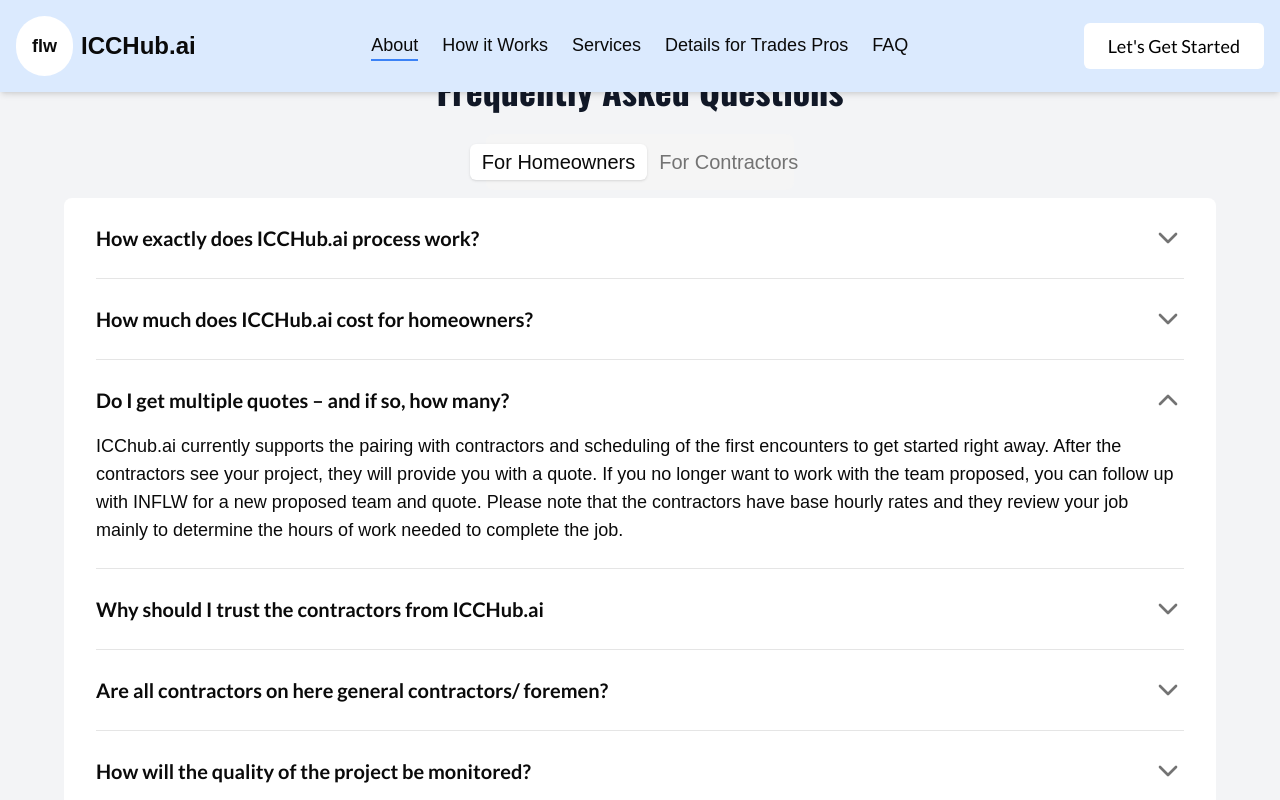
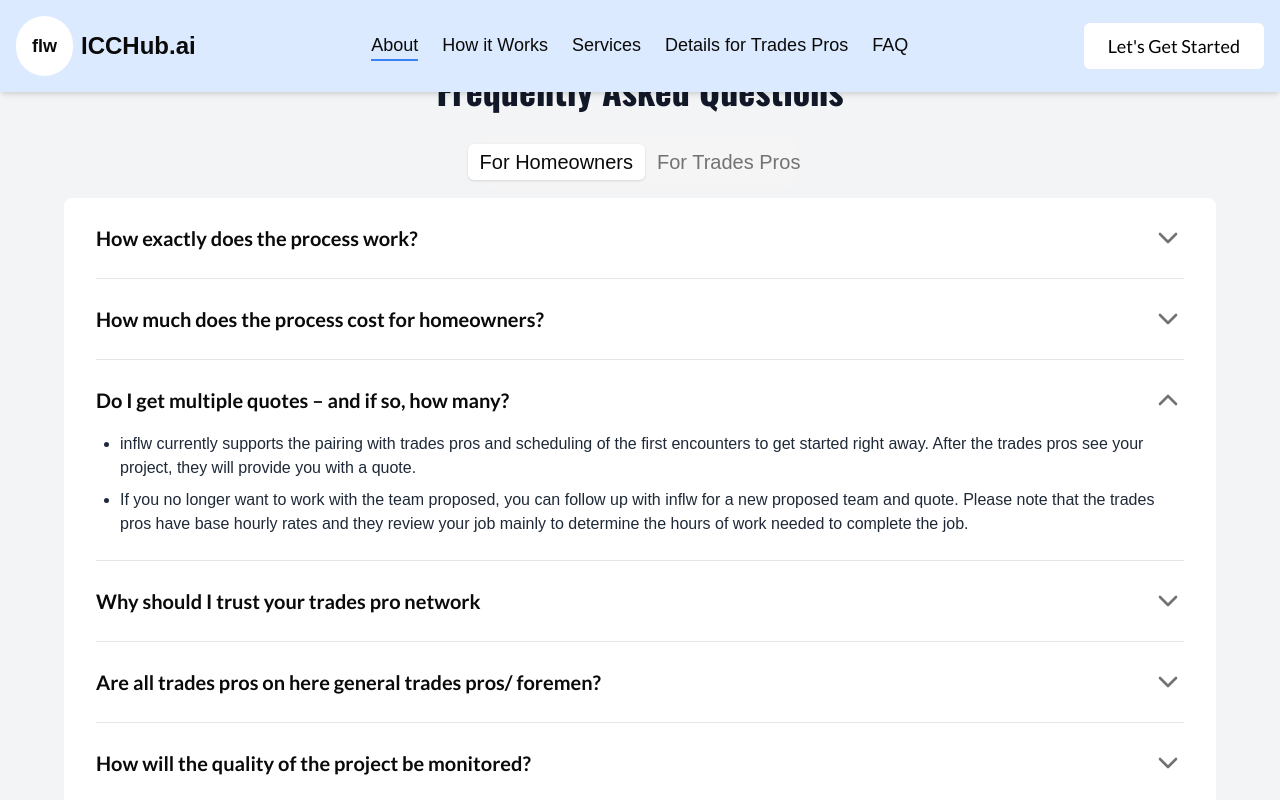
Before and after one commit to icchub-inflw/icchub-frontend, a Next.js app: page / in a window 1280 px wide. Both pictures are taken after a click on the button "Do I get multiple quotes – and if so, how many?". Shown: the part 5286-6086 px from the top of the page. Built offline with nearby package versions, Linux system fonts and the light colour scheme.

Commit message:
updated faqs

```diff
--- a/src/components/sections/faq-banner.tsx
+++ b/src/components/sections/faq-banner.tsx
@@ -11,90 +11,112 @@
 
 const homeownerFaqs = [
   {
-    question: "How exactly does ICCHub.ai process work?",
-    answer:
-      "We ask that you describe your project as best as you can to INFLW, our chatbot and your new best friend! After you have provided your project details, INFLW scans our database to pull together a contractor team to meet all the skillsets required to complete your job and can start your project soonest. Then, you can review the contractor team profiles and confirm your interest in receiving support in scheduling your first site visits for each contractor to review the project in detail and prepare a quote. Please note these site visits help to ensure the prices quoted are most accurate and reasonable to both parties. After there is an alignment between both parties ICCHub.ai will support you both in drafting a renovation project contract and securely set up your payment plan.",
+    question: "How exactly does the process work?",
+    answer: [
+      "Share your project details: describe your project as best as you can to inflw, our chatbot and your new best friend!",
+      "Receive recommendations: inflw scans our database to pull together a team of trades pros to meet all the skill sets required to complete your job and can start your project soonest.",
+      "Schedule trades pro visits: review the trades pro team profiles and confirm your interest in receiving support in scheduling your first site visits for each trades pro to review the project in detail and prepare a quote. Please note these site visits help to ensure the prices quoted are most accurate and reasonable to both parties.",
+      "Process payments online & securely: inflw will support you both in drafting a Home Renovations Contract and securely set up your payment plan once there is alignment between both parties on the project scope and pricing quotation.",
+    ],
   },
   {
-    question: "How much does ICCHub.ai cost for homeowners?",
-    answer:
-      "No cost to homeowners. Contractors pay a fee to be featured on the platform and paired with projects, in addition to a small transaction fee for processing each payment within the platform. ",
+    question: "How much does the process cost for homeowners?",
+    answer: [
+      "No cost to homeowners. trades pros pay a fee to be featured on the platform, in addition to a small transaction fee for processing each payment within the platform.",
+    ],
   },
   {
     question: "Do I get multiple quotes – and if so, how many?",
-    answer:
-      "ICChub.ai currently supports the pairing with contractors and scheduling of the first encounters to get started right away. After the contractors see your project, they will provide you with a quote. If you no longer want to work with the team proposed, you can follow up with INFLW for a new proposed team and quote. Please note that the contractors have base hourly rates and they review your job mainly to determine the hours of work needed to complete the job.",
+    answer: [
+      "inflw currently supports the pairing with trades pros and scheduling of the first encounters to get started right away. After the trades pros see your project, they will provide you with a quote.",
+      "If you no longer want to work with the team proposed, you can follow up with inflw for a new proposed team and quote. Please note that the trades pros have base hourly rates and they review your job mainly to determine the hours of work needed to complete the job.",
+    ],
   },
   {
-    question: "Why should I trust the contractors from ICCHub.ai",
-    answer:
-      "All contractors within the platform have been vetted based on factors including, their standing in online consumer protection databases, adequate licensing and insurance, and strong customer feedback and reviews, and fair pricing (per the market). Moreover, we provide the option for you to have an inspector review the jobs at the mid-point and end point to help ensure contractors remain on task to provide you with the best service possible.",
+    question: "Why should I trust your trades pro network",
+    answer: [
+      "All trades pros within the platform have been vetted based on factors including, their standing in online consumer protection databases, adequate licensing and insurance, strong customer feedback and reviews, and fair pricing (per the market).",
+      "Moreover, we provide the option for you to have an inspector review the jobs at the mid-point and end-point to help ensure trades pros remain on task to provide you with the best service possible.",
+    ],
   },
   {
-    question: "Are all contractors on here general contractors/ foremen?",
-    answer:
-      "ICCHub.ai pulls in contractors at the subcontractor level. Subcontractors are tradespersons who specialize in a particular area of work (e.g., plumbing) and are typically hired by a general contractor, however at an additional fee (i.e., about 20-30% extra). The ICCHub.ai system aims to help keep prices affordable by leveraging AI to create a team with the skill set needed to meet your project needs. ",
+    question: "Are all trades pros on here general trades pros/ foremen?",
+    answer: [
+      "inflw pulls in trades pros at the subtrades pro level. Subtrades pros are tradespersons who specialize in a particular area of work (e.g., plumbing) and are typically hired by a general trades pro, however at an additional fee (i.e., about 20-30% extra). Our system aims to help keep prices affordable by leveraging AI to create teams with the skill set needed to meet your project needs.",
+    ],
   },
   {
     question: "How will the quality of the project be monitored?",
-    answer:
-      "ICCHub.ai will have the option for you to request an inspector to review at the mid and end stages of the project",
+    answer: [
+      "inflw will give you the option to request an inspector to review at the mid- and end- stages of the project.",
+    ],
   },
-
   {
     question:
-      "Does ICCHub.ai offer other professional services related to my home renovation (i.e., architects or interior designers)?",
-    answer:
-      "ICCUHub.ai does not currently offer architect or interior designer services.",
+      "Can inflw provide recommendations for other professional services related to my home renovation (i.e., architects or interior designers)?",
+    answer: [
+      "inflw does not currently offer architect or interior designer services.",
+    ],
   },
   {
     question: "What types of renovation projects do you do?",
-    answer:
-      "Currently, we support kitchen, bathroom, living room and dining room related renovations, which may include but not limited to plumbing, carpentry, or electrical work.",
+    answer: [
+      "Currently, we support kitchen, bathroom, living room and dining room related renovations, which may include but are not limited to plumbing, carpentry, or electrical work.",
+    ],
   },
   {
     question:
-      "Does ICCHub.ai have a restriction around the size of projects they will take on?",
-    answer:
-      "ICCHub.ai supports small to medium scale renovations, but not handy work projects. ",
+      "Does inflw have a restriction around the size of projects they will take on?",
+    answer: [
+      "inflw supports small to medium scale renovations, but not handy work projects.",
+    ],
   },
   {
     question: "Are there ratings I can review?",
-    answer:
-      "Yes! On each contractor profile we include a synthesized summary of past reviews from past projects, highlighting the key themes that come out of the feedback from homeowners. ICCHub.ai prioritizes feedback and closing the loop after the completion of each project, so we are continuously adding to the user summary pool. This feedback also helps us monitor contractor performance, and support contractors in further building on their brand and services.",
+    answer: [
+      "Yes! On each trades pro profile we include a synthesized summary of past reviews from past projects, highlighting the key themes that come out of the feedback from homeowners.",
+      "Our system prioritizes feedback and closing the loop after the completion of each project, so we are continuously adding to the user summary pool. This feedback also helps us monitor trades pro performance, and support trades pros in further building on their brand and services.",
+    ],
   },
-  {
-    question: "Do I need to create an account?",
-    answer:
-      "No - that is the beauty; all you need to do is provide us with simple details about yourself and your project. We internally create a profile for you such that when you come back to the chat, we verify you and you can continue from where you left off.",
-  },
+  // {
+  //   question: "Do I need to create an account?",
+  //   answer: [
+  //     "No - that is the beauty; all you need to do is provide us with simple details about yourself and your project. We internally create a profile for you such that when you come back to the chat, we verify you and you can continue from where you left off.",
+  //   ],
+  // },
 ];
 
 const contractorFaqs = [
   {
     question: "Who can use the platform",
-    answer:
-      "ICCHub.ai pulls in contractors at the subcontractor level (i.e., tradespersons who specialize in a particular area of work (e.g., plumbing)). We then leverage AI to create teams with the skill sets needed to meet homeowner project normalizeRepeatedSlashes.",
+    answer: [
+      "Inflw pulls in trades pros at the subtrades pro level (i.e., tradespersons who specialize in a particular area of work [e.g., plumbing]). We then leverage AI to create teams with the skill sets needed to meet homeowner project needs.",
+    ],
   },
   {
     question: "How do I get leads?",
-    answer:
-      "We ask homeowners to describe their project as best as they can, asking additional prompts to ensure we get the preliminary detail you need! We then scan our contractor network, to assess the availability and alignment of skill sets required for the job. Homeowners gets the opportunity to review your profile and decide on whether to schedule a meeting with you in person (no initial bids needed)",
+    answer: [
+      "We ask homeowners to describe their project as best as they can, asking additional prompts to ensure we get the preliminary detail you need! We then scan our trades pro network, to assess the availability and alignment of skill sets required for the job. Homeowners gets the opportunity to review your profile and decide on whether to schedule a meeting with you in person (no initial bids needed).",
+    ],
   },
   {
     question: "How do I get paid?",
-    answer:
-      "First encounter: homeowners will be required to pay for your initial site visit, a fee of which will be reduced from the total project cost to be paid. Project downpayment & milestones: once a contract is signed between both parties to begin the work, an initial down payment will be paid, followed by a final payment at the completion of the project. ICCHub.ai will support you both in drafting a renovation project contract and securely set up your payment plan.",
+    answer: [
+      "First encounter: homeowners will be required to pay for your initial site visit, a fee of which will be reduced from the total project cost to be paid.",
+      "Project downpayment & milestones: once a contract is signed between both parties to begin the work, an initial down payment will be paid, followed by a final payment at the completion of the project. Inflw will support you both in drafting a renovation project contract and securely set up your payment plan.",
+    ],
   },
   {
-    question: "How do I join the contractor network",
-    answer:
-      "We ask that you complete the contractors’ applications through which your professional background will be assessed. Provided you meet all of the eligibility requirements you will be invited into the network!",
+    question: "How do I join the trades pro network",
+    answer: [
+      "We ask that you complete the trades pros’ applications through which your professional background will be assessed. Provided you meet all of the eligibility requirements you will be invited into the network!",
+    ],
   },
   {
     question: "What are the fees for using the platform",
-    answer:
-      "Monthly payment: contractors are expected to pay a fee to be featured on the platform and paired with projects. Transaction fees: A small transaction fee will be made for each processed payment within the platform. Please note the transaction fees will be waived for your first project within the platform!",
+    answer: [
+      "Monthly payment: trades pros are expected to pay a fee to be featured on the platform and paired with projects. Transaction fees: A small transaction fee will be made for each processed payment within the platform. Please note the transaction fees will be waived for your first project within the platform!",
+    ],
   },
 ];
 
@@ -110,7 +132,7 @@
       <Tabs defaultValue="account" className="w-full">
         <TabsList>
           <TabsTrigger value="account">For Homeowners</TabsTrigger>
-          <TabsTrigger value="password">For Contractors</TabsTrigger>
+          <TabsTrigger value="password">For Trades Pros</TabsTrigger>
         </TabsList>
         <TabsContent value="account">
           {/* <h1 className="text-center text-3xl">{" Homeowner FAQs"}</h1> */}
@@ -122,7 +144,13 @@
             {homeownerFaqs.map((faq, index) => (
               <AccordionItem key={index} value={`item-${index}`}>
                 <AccordionTrigger>{faq.question}</AccordionTrigger>
-                <AccordionContent>{faq.answer}</AccordionContent>
+                <AccordionContent>
+                  <ul className="list-disc pl-6 space-y-2 text-gray-800 text-base">
+                    {faq.answer.map((answer) => {
+                      return <li>{answer}</li>;
+                    })}
+                  </ul>
+                </AccordionContent>
               </AccordionItem>
             ))}
           </Accordion>
@@ -137,7 +165,14 @@
             {contractorFaqs.map((faq, index) => (
               <AccordionItem key={index} value={`item-${index}`}>
                 <AccordionTrigger>{faq.question}</AccordionTrigger>
-                <AccordionContent>{faq.answer}</AccordionContent>
+                <AccordionContent>
+                  {" "}
+                  <ul className="list-disc pl-6 space-y-2 text-gray-800 text-base">
+                    {faq.answer.map((answer) => {
+                      return <li>{answer}</li>;
+                    })}
+                  </ul>
+                </AccordionContent>
               </AccordionItem>
             ))}
           </Accordion>
```
